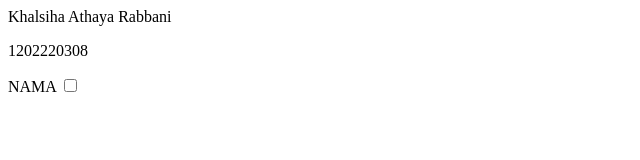
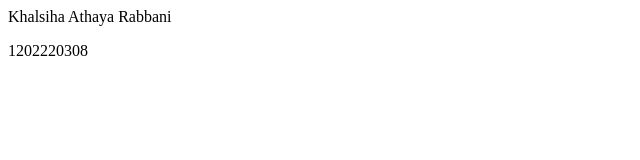
Before and after one commit to Khalll75/Khalll75.github.io, a plain HTML site: page index.html in a window 1280 px wide. Shown: the full height of the page, 0-640 px from the left. Drawn offline with Linux system fonts and the light colour scheme.

Commit message:
Update index.html

```diff
--- a/index.html
+++ b/index.html
@@ -5,7 +5,5 @@
     <body>
         <p> Khalsiha Athaya Rabbani </p>
         <p> 1202220308 </p>
-        <label for="trump">NAMA</label>
-        <input name="trump" type="checkbox" id="trump">
     </body>
 </html>
```
